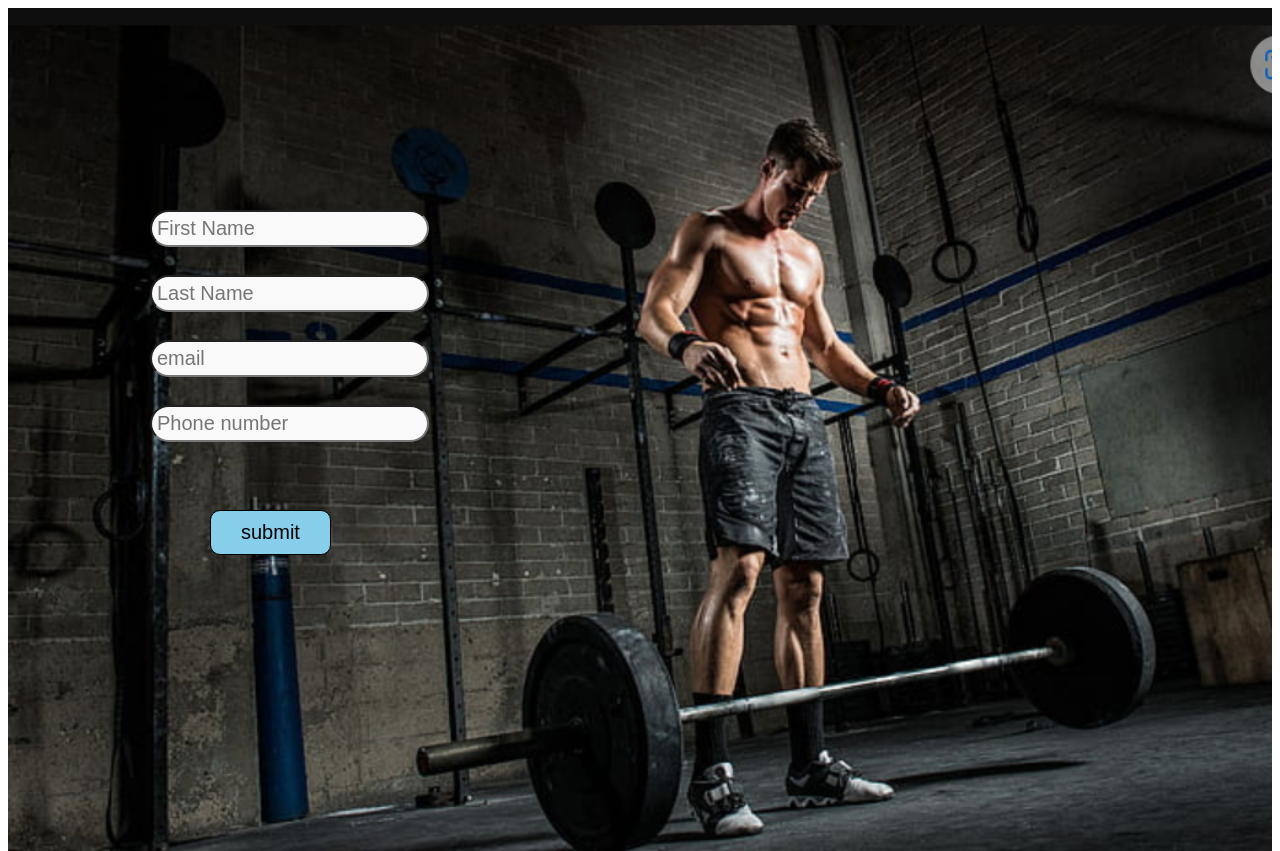
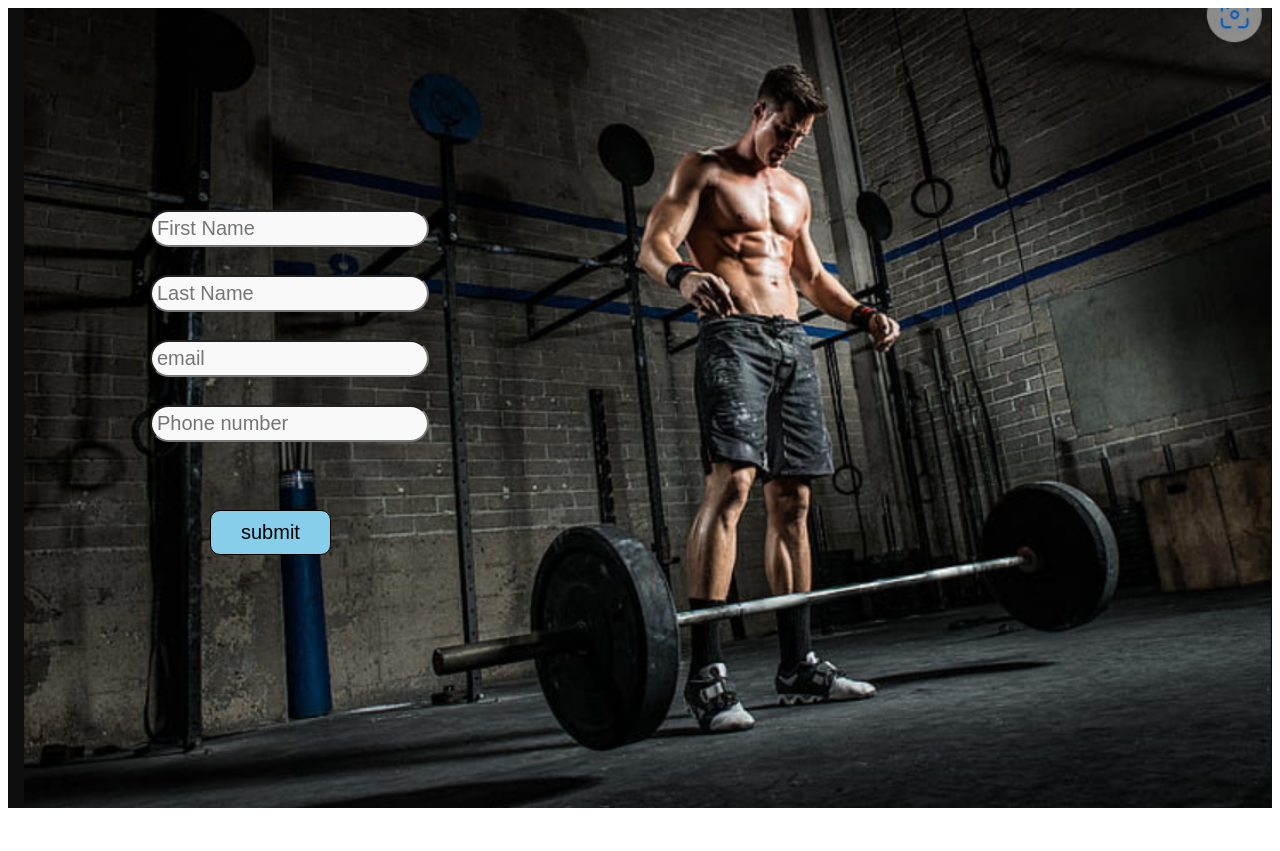
Before and after one commit to epsi8/index.html, a plain HTML site: page joinus.html in a window 1280 px wide. Shown: the top 851 px of the page. After the commit the page ends 816 px from the top, so only its background shows below. Drawn offline with Linux system fonts and the light colour scheme.

Commit message:
Update joinus.html

```diff
--- a/joinus.html
+++ b/joinus.html
@@ -6,8 +6,8 @@
     <title>join us</title>
     <style>
         .image{
-            background-image: url("Screenshot 2024-08-30 121948.PNG");
-            height:120vh ;
+            background-image: url("screenshot 2024-08-30 121948.png");
+            height:100vh ;
             width: 100%;
             background-size: cover;
             background-position: center;
@@ -47,7 +47,7 @@
 </head>
 <body>
     <div class="image"
-    itemtype="image" src="Screenshot 2024-08-30 121948.PNG"></div>
+    itemtype="image" src="screenshot 2024-08-30 121948.png"></div>
     <div class="content">
      <form>
         <div><input type="text"  placeholder="First Name"></div>
```
